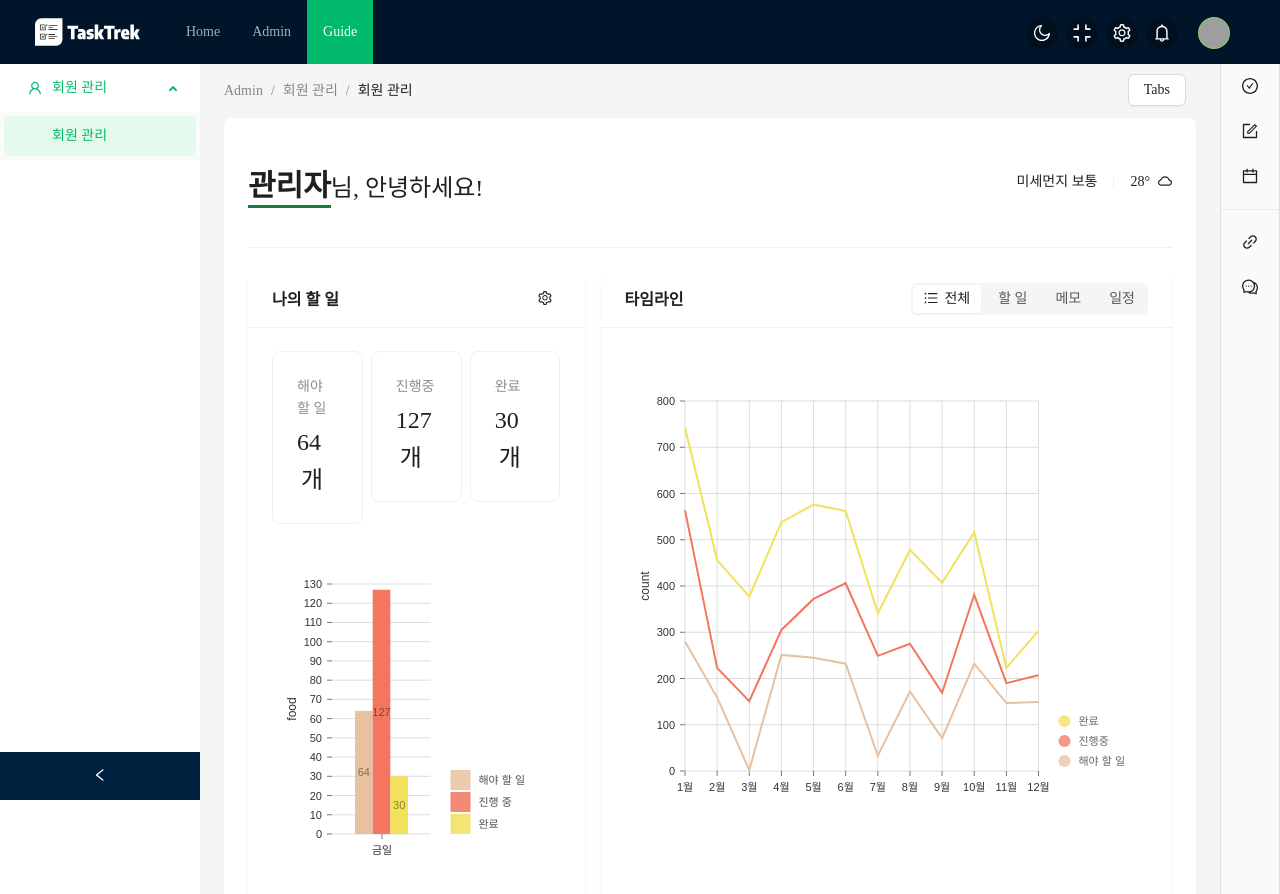
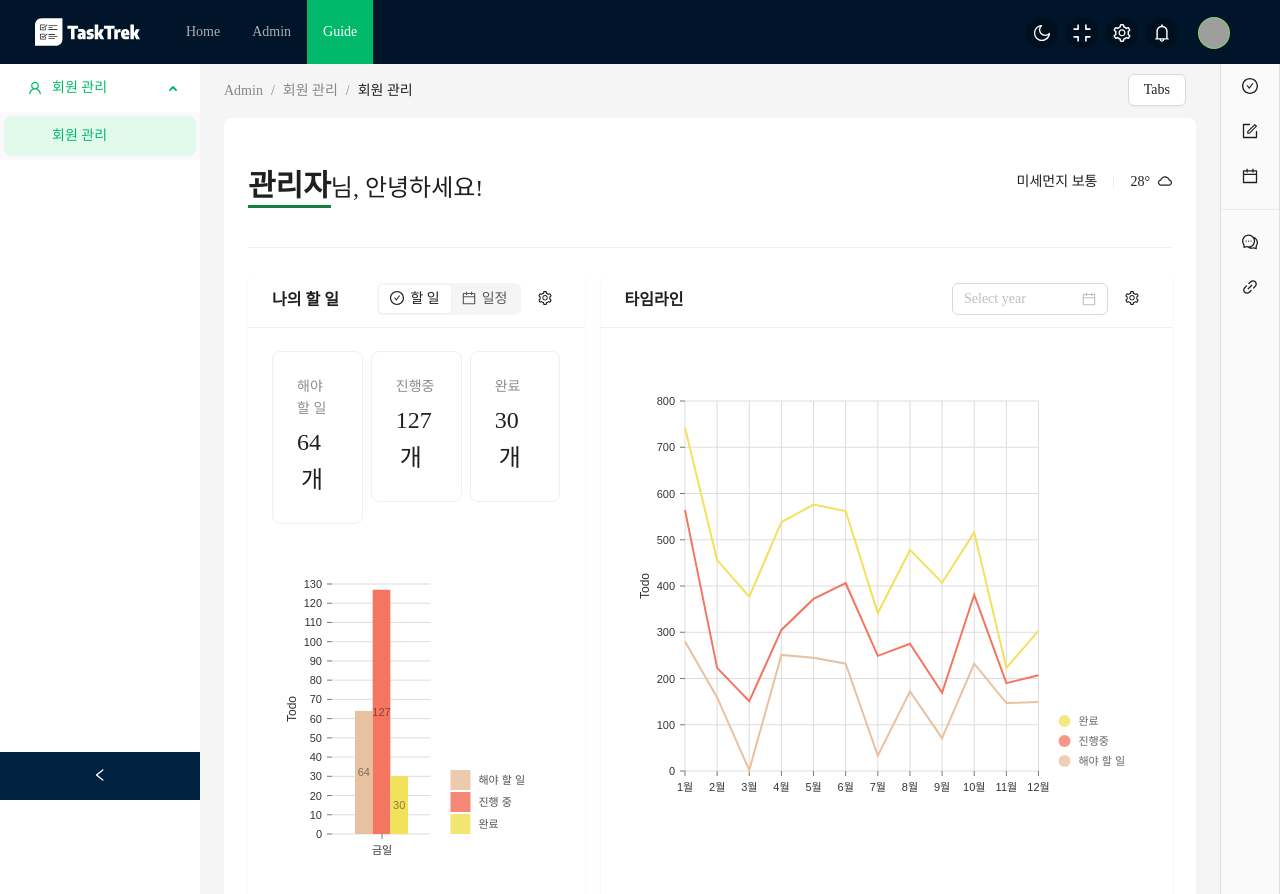
Before and after one commit to coldrain-f/antd-dashboard, a React (Create React App) app in the folder Client/: page /dashboard in a window 1280 px wide. Shown: the top 894 px of the page. Built offline with nearby package versions, Linux system fonts and the light colour scheme; grey boxes are pictures that could not be loaded.

Commit message:
메인 화면 레이아웃 조정

```diff
--- a/Client/src/CloudNavbar.tsx
+++ b/Client/src/CloudNavbar.tsx
@@ -164,7 +164,8 @@ const CloudNavbar: React.FC = () => {
                 cursor: "pointer",
                 marginLeft: "12px",
               }}
-              src="https://gw.alipayobjects.com/zos/rmsportal/BiazfanxmamNRoxxVxka.png"
+              // src="https://gw.alipayobjects.com/zos/rmsportal/BiazfanxmamNRoxxVxka.png"
+              src="https://api.dicebear.com/7.x/miniavs/svg?seed=1"
               icon={<UserOutlined />}
             />
           </Popover>
--- a/Client/src/CloudrRightSider.tsx
+++ b/Client/src/CloudrRightSider.tsx
@@ -1,6 +1,7 @@
 import React from "react";
 import { Button, Card, Divider, Flex, Tooltip, Typography } from "antd";
 import {
+  BulbOutlined,
   CalendarOutlined,
   CheckCircleOutlined,
   CommentOutlined,
@@ -80,16 +81,18 @@ const CloudRightSider: React.FC = () => {
               onClick={handleClick}
             />
           </Tooltip>
+
           <Divider
             style={{
               marginTop: 10,
               marginBottom: 10,
             }}
           />
-          <Tooltip title={"퀵 링크"} placement={"left"}>
+
+          <Tooltip title={"채팅"} placement={"left"}>
             <Button
               type="text"
-              icon={<LinkOutlined />}
+              icon={<CommentOutlined />}
               block
               size="large"
               style={{
@@ -99,10 +102,10 @@ const CloudRightSider: React.FC = () => {
               onClick={handleClick}
             />
           </Tooltip>
-          <Tooltip title={"채팅"} placement={"left"}>
+          <Tooltip title={"퀵 링크"} placement={"left"}>
             <Button
               type="text"
-              icon={<CommentOutlined />}
+              icon={<LinkOutlined />}
               block
               size="large"
               style={{
--- a/Client/src/pages/CloudHome.tsx
+++ b/Client/src/pages/CloudHome.tsx
@@ -3,6 +3,7 @@ import {
   Button,
   Card,
   Col,
+  DatePicker,
   Divider,
   Row,
   Segmented,
@@ -13,6 +14,9 @@ import {
 } from "antd";
 
 import {
+  CalendarOutlined,
+  CheckCircleOutlined,
+  CheckCircleTwoTone,
   CloudOutlined,
   SettingOutlined,
   UnorderedListOutlined,
@@ -110,7 +114,7 @@ const MyResponsiveLine = () => (
         tickSize: 5,
         tickPadding: 5,
         tickRotation: 0,
-        legend: "count",
+        legend: "Todo",
         legendOffset: -40,
         legendPosition: "middle",
         truncateTickAt: 0,
@@ -213,7 +217,28 @@ const CloudHome: React.FC = () => {
           <Card
             style={{ height: "100%" }}
             title="나의 할 일"
-            extra={<Button type="text" icon={<SettingOutlined />} />}
+            extra={
+              <Space>
+                <Segmented<string>
+                  options={[
+                    {
+                      label: "할 일",
+                      value: "Todo",
+                      icon: <CheckCircleOutlined />,
+                    },
+                    {
+                      label: "일정",
+                      value: "Plan",
+                      icon: <CalendarOutlined />,
+                    },
+                  ]}
+                  onChange={(value) => {
+                    console.log(value); // string
+                  }}
+                />
+                <Button type="text" icon={<SettingOutlined />} />
+              </Space>
+            }
             bordered={false}
           >
             <Row gutter={8} style={{ marginBottom: 10 }}>
@@ -264,29 +289,10 @@ const CloudHome: React.FC = () => {
             bordered={false}
             title="타임라인"
             extra={
-              <Segmented<string>
-                options={[
-                  {
-                    label: "전체",
-                    value: "ALL",
-                    icon: <UnorderedListOutlined />,
-                  },
-                  {
-                    label: "할 일",
-                    value: "Todo",
-                    icon: <></>,
-                  },
-                  { label: "메모", value: "Memo", icon: <></> },
-                  {
-                    label: "일정",
-                    value: "Plan",
-                    icon: <></>,
-                  },
-                ]}
-                onChange={(value) => {
-                  console.log(value); // string
-                }}
-              />
+              <Space>
+                <DatePicker picker="year" />
+                <Button type="text" icon={<SettingOutlined />} />
+              </Space>
             }
           >
             <MyResponsiveLine />
--- a/Client/src/pages/guide/TaskTrekBarChart.tsx
+++ b/Client/src/pages/guide/TaskTrekBarChart.tsx
@@ -74,7 +74,7 @@ const TaskTrekBarChart = () => (
         tickSize: 5,
         tickPadding: 5,
         tickRotation: 0,
-        legend: "food",
+        legend: "Todo",
         legendPosition: "middle",
         legendOffset: -40,
         truncateTickAt: 0,
```
